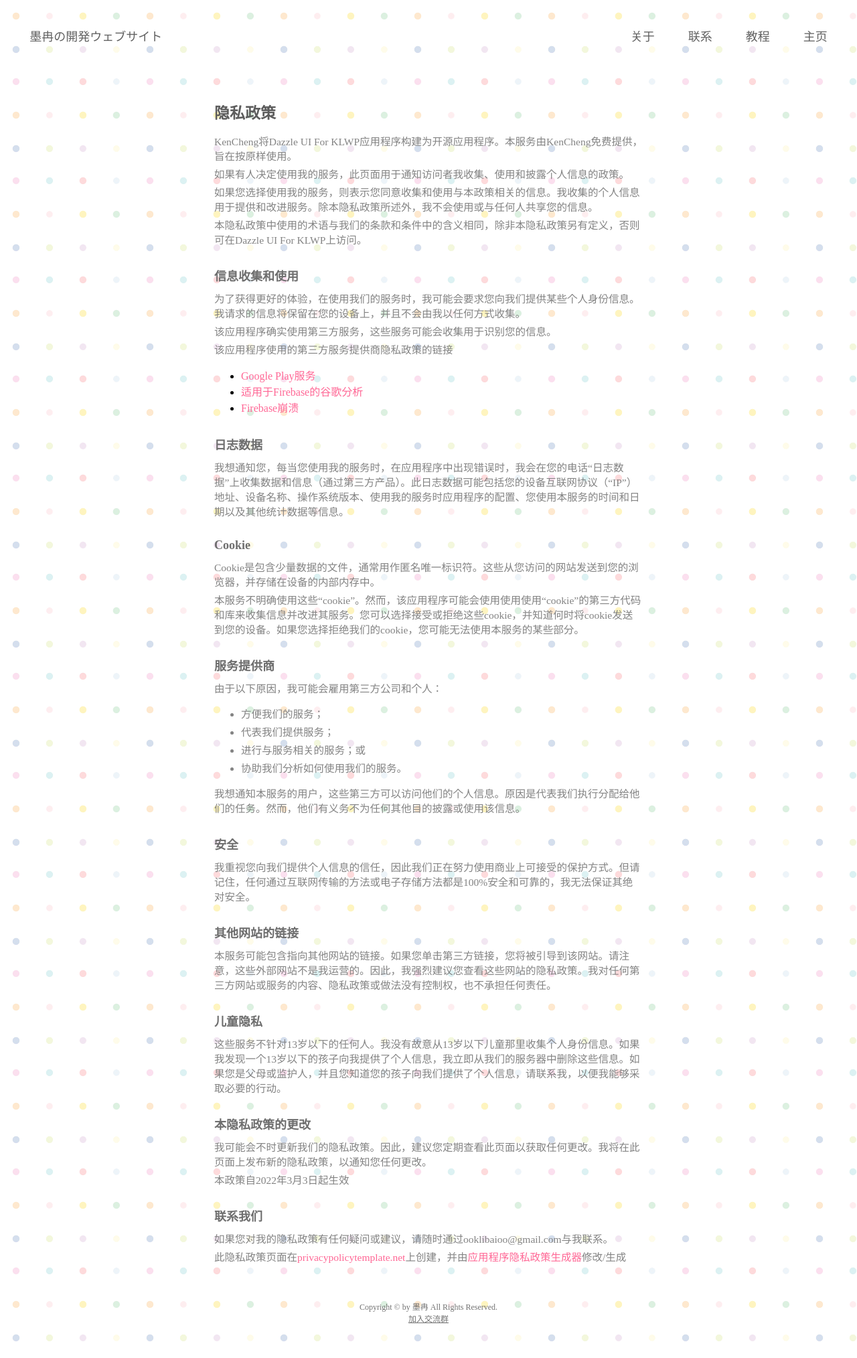
After one commit to MoRan1412/WebSite, a PHP site: page /html/Privacy_Policy.html in a window 1280 px wide. The commit adds this page. Shown: the whole page at 67% size. Run offline with PHP 8.4, Linux system fonts and the light colour scheme.

Commit message:
ooklibaioo

```diff
--- a/css/style.css
+++ b/css/style.css
@@ -6,7 +6,7 @@ html,body{
     background-color: white;
     overflow-x: hidden;
 }
-h1,h2,p,a{
+h1,h2,p,a,.mdata>ul>li{
     font-family: 'Noto Serif SC', serif;
 }
 a{
@@ -457,9 +457,9 @@ nav .tab ul li a:hover div{
 .mdata h2{
     font-size: 18px;
     color: rgb(110, 110, 110);
-    margin: 10px 0px 10px 0px;
+    margin: 30px 0px 10px 0px;
 }
-.mdata p{
+.mdata p,.mdata>ul>li{
     color: rgb(131, 131, 131);
     font-size: 15.5px;
     margin: 0px 0px 5px 0px;
--- /dev/null
+++ b/html/Privacy_Policy.html
@@ -0,0 +1,111 @@
+<!DOCTYPE html>
+<html>
+<head>
+<meta charset="utf-8">
+<meta name="viewport" content="width=device-width, initial-scale=1.0">
+<title>墨冉の隐私政策</title>
+<link rel="stylesheet" href="../css/style.css">
+<link rel="preconnect" href="https://fonts.gstatic.com">
+<link href="https://fonts.googleapis.com/css2?family=Noto+Serif+SC:wght@600&display=swap" rel="stylesheet">
+<link href="https://fonts.googleapis.com/css2?family=Shippori+Mincho:wght@800&display=swap" rel="stylesheet">
+</head>
+<body>
+  <div class="bg2">
+  <nav>
+    <div class="tab">
+      <ul>
+        <li style="float: left;"><a href="#" class="logo">墨冉の開発ウェブサイト<div class="html_line"></div></a></li>
+        <li><a href="../index.html">主页<div class="html_line"></div></a></li>
+        <li><a href="./tutorials.html">教程<div class="html_line"></div></a></li>
+        <li><a href="./contact.html">联系<div class="html_line"></div></a></li>
+        <li><a href="./about.html">关于<div class="html_line"></div></a></li>
+    </ul>
+  </div>
+</nav>
+<div class="menu">
+  <ul>
+    <li><a href="../index.html">主页</a></li>
+    <li><a href="./tutorials.html">教程</a></li>
+    <li><a href="./contact.html">联系</a></li>
+    <li><a href="./about.html">关于</a></li>
+	</ul>
+</div>
+<div class="mdata">
+  <h1>隐私政策</h1>
+  <p>KenCheng将Dazzle UI For KLWP应用程序构建为开源应用程序。本服务由KenCheng免费提供，旨在按原样使用。</p>
+  <p>如果有人决定使用我的服务，此页面用于通知访问者我收集、使用和披露个人信息的政策。</p>
+  <p>如果您选择使用我的服务，则表示您同意收集和使用与本政策相关的信息。我收集的个人信息用于提供和改进服务。除本隐私政策所述外，我不会使用或与任何人共享您的信息。</p>
+  <p>本隐私政策中使用的术语与我们的条款和条件中的含义相同，除非本隐私政策另有定义，否则可在Dazzle UI For KLWP上访问。</p>
+  <p>
+      <h2>信息收集和使用</h2>
+    </p>
+    <p>为了获得更好的体验，在使用我们的服务时，我可能会要求您向我们提供某些个人身份信息。我请求的信息将保留在您的设备上，并且不会由我以任何方式收集。</p>
+    <div>
+        <p>该应用程序确实使用第三方服务，这些服务可能会收集用于识别您的信息。</p>
+        <p>该应用程序使用的第三方服务提供商隐私政策的链接</p>
+        <ul>
+            <li>
+                <a href="https://www.google.com/policies/privacy/" target="_blank" rel="noopener noreferrer">Google Play服务</a>
+            </li>
+            <!---->
+            <li>
+                <a href="https://firebase.google.com/policies/analytics" target="_blank" rel="noopener noreferrer">适用于Firebase的谷歌分析</a>
+            </li>
+            <li>
+                <a href="https://firebase.google.com/support/privacy/" target="_blank" rel="noopener noreferrer">Firebase崩溃</a>
+            </li>
+            <!----><!----><!----><!----><!----><!----><!----><!----><!----><!----><!----><!----><!----><!----><!----><!----><!----><!----><!----><!----><!----><!----><!----><!---->
+        </ul>
+    </div>
+    <p>
+        <h2>日志数据</h2>
+    </p>
+    <p>我想通知您，每当您使用我的服务时，在应用程序中出现错误时，我会在您的电话“日志数据”上收集数据和信息（通过第三方产品）。此日志数据可能包括您的设备互联网协议（“IP”）地址、设备名称、操作系统版本、使用我的服务时应用程序的配置、您使用本服务的时间和日期以及其他统计数据等信息。
+    </p>
+    <p>
+        <h2>Cookie</h2>
+    </p>
+    <p>Cookie是包含少量数据的文件，通常用作匿名唯一标识符。这些从您访问的网站发送到您的浏览器，并存储在设备的内部内存中。</p>
+    <p>本服务不明确使用这些“cookie”。然而，该应用程序可能会使用使用使用“cookie”的第三方代码和库来收集信息并改进其服务。您可以选择接受或拒绝这些cookie，并知道何时将cookie发送到您的设备。如果您选择拒绝我们的cookie，您可能无法使用本服务的某些部分。</p>
+    <p>
+        <h2>服务提供商</h2>
+    </p>
+    <p>由于以下原因，我可能会雇用第三方公司和个人：</p>
+    <ul>
+        <li>方便我们的服务；</li>
+        <li>代表我们提供服务；</li>
+        <li>进行与服务相关的服务；或</li>
+        <li>协助我们分析如何使用我们的服务。</li>
+    </ul>
+    <p>我想通知本服务的用户，这些第三方可以访问他们的个人信息。原因是代表我们执行分配给他们的任务。然而，他们有义务不为任何其他目的披露或使用该信息。</p>
+    <p>
+        <h2>安全</h2>
+    </p>
+    <p>我重视您向我们提供个人信息的信任，因此我们正在努力使用商业上可接受的保护方式。但请记住，任何通过互联网传输的方法或电子存储方法都是100%安全和可靠的，我无法保证其绝对安全。</p>
+    <p>
+        <h2>其他网站的链接</h2>
+    </p>
+    <p>本服务可能包含指向其他网站的链接。如果您单击第三方链接，您将被引导到该网站。请注意，这些外部网站不是我运营的。因此，我强烈建议您查看这些网站的隐私政策。我对任何第三方网站或服务的内容、隐私政策或做法没有控制权，也不承担任何责任。</p>
+    <p>
+        <h2>儿童隐私</h2>
+    </p>
+    <div>
+        <p>这些服务不针对13岁以下的任何人。我没有故意从13岁以下儿童那里收集个人身份信息。如果我发现一个13岁以下的孩子向我提供了个人信息，我立即从我们的服务器中删除这些信息。如果您是父母或监护人，并且您知道您的孩子向我们提供了个人信息，请联系我，以便我能够采取必要的行动。</p>
+    </div>
+    <!---->
+    <p>
+        <h2>本隐私政策的更改</h2>
+    </p>
+    <p>我可能会不时更新我们的隐私政策。因此，建议您定期查看此页面以获取任何更改。我将在此页面上发布新的隐私政策，以通知您任何更改。</p>
+    <p>本政策自2022年3月3日起生效</p>
+    <p>
+        <h2>联系我们</h2>
+    </p>
+        <p>如果您对我的隐私政策有任何疑问或建议，请随时通过ooklibaioo@gmail.com与我联系。</p>
+        <p>此隐私政策页面在<a href="https://privacypolicytemplate.net" target="_blank" rel="noopener noreferrer">privacypolicytemplate.net</a>上创建，并由<a href="https://app-privacy-policy-generator.nisrulz.com/" target="_blank" rel="noopener noreferrer">应用程序隐私政策生成器</a>修改/生成</p>
+</div>
+<div class="design"><a>Copyright © by 墨冉 All Rights Reserved.</a>
+<br><a href="https://jq.qq.com/?_wv=1027&k=QGdzxKZD">加入交流群</a></div>
+</div>
+</body>
+</html>
```
